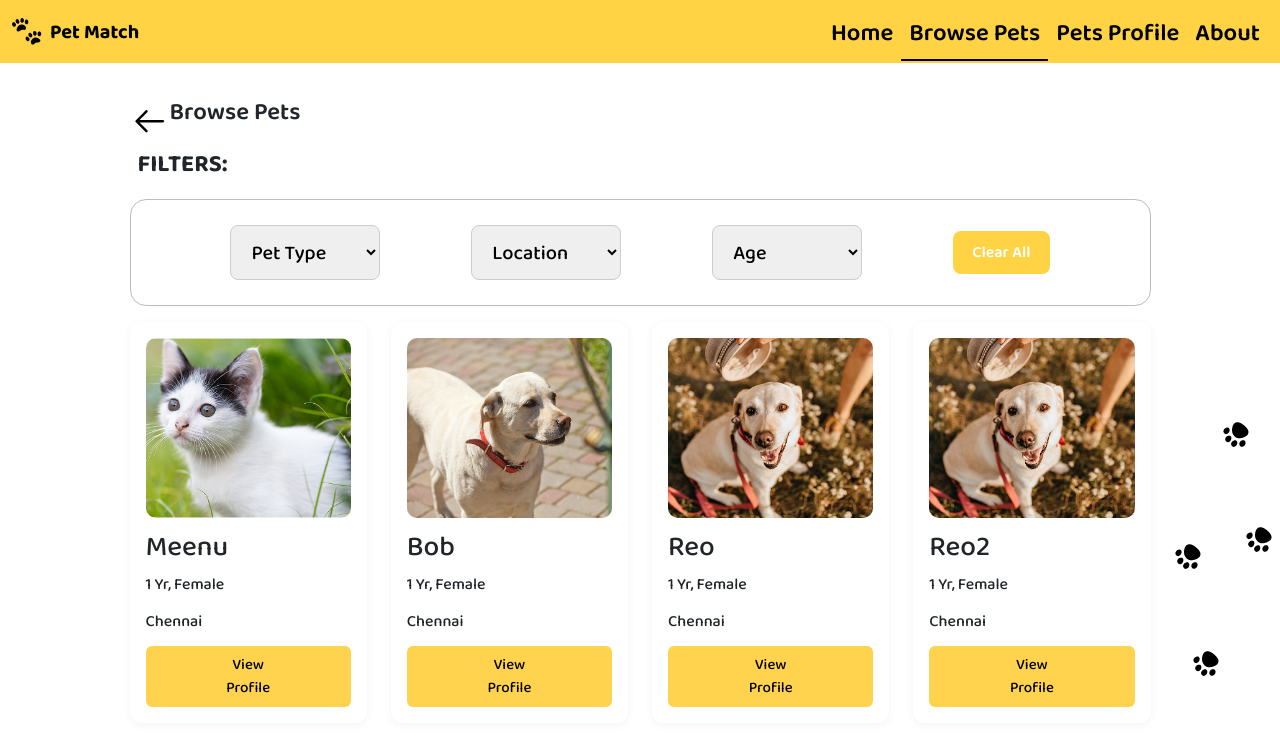
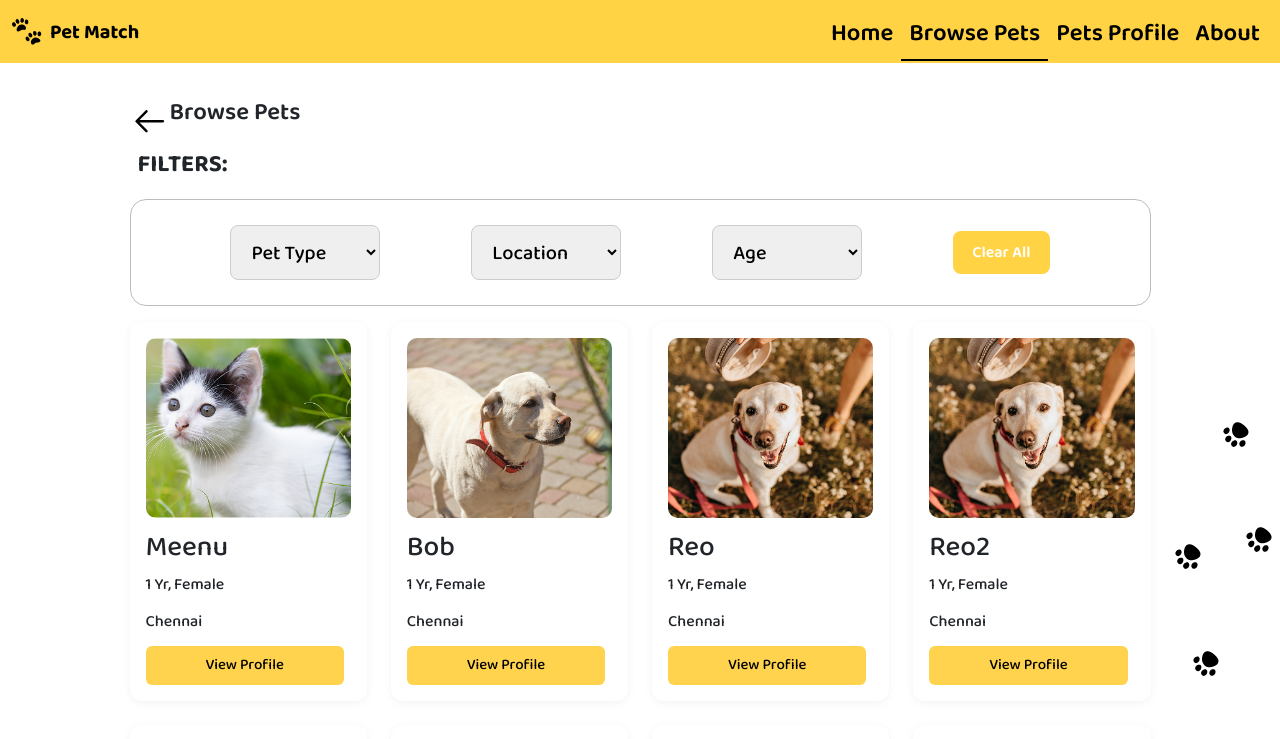
Before and after one commit to Ishwarya1605/pet-match, a React (Create React App) app: page /browsepets in a window 1280 px wide. Shown: the top 739 px of the page. Built offline with nearby package versions, Linux system fonts and the light colour scheme.

Commit message:
button changes

```diff
--- a/src/pages/browsepets/BrowsePets.scss
+++ b/src/pages/browsepets/BrowsePets.scss
@@ -121,7 +121,7 @@
 
       .view-btn {
         background: #FFD34D;
-        padding: 0.5rem 4.3rem;
+        padding: 8px 60px;
         border: none;
         border-radius: 6px;
         font-weight: 600;
```
